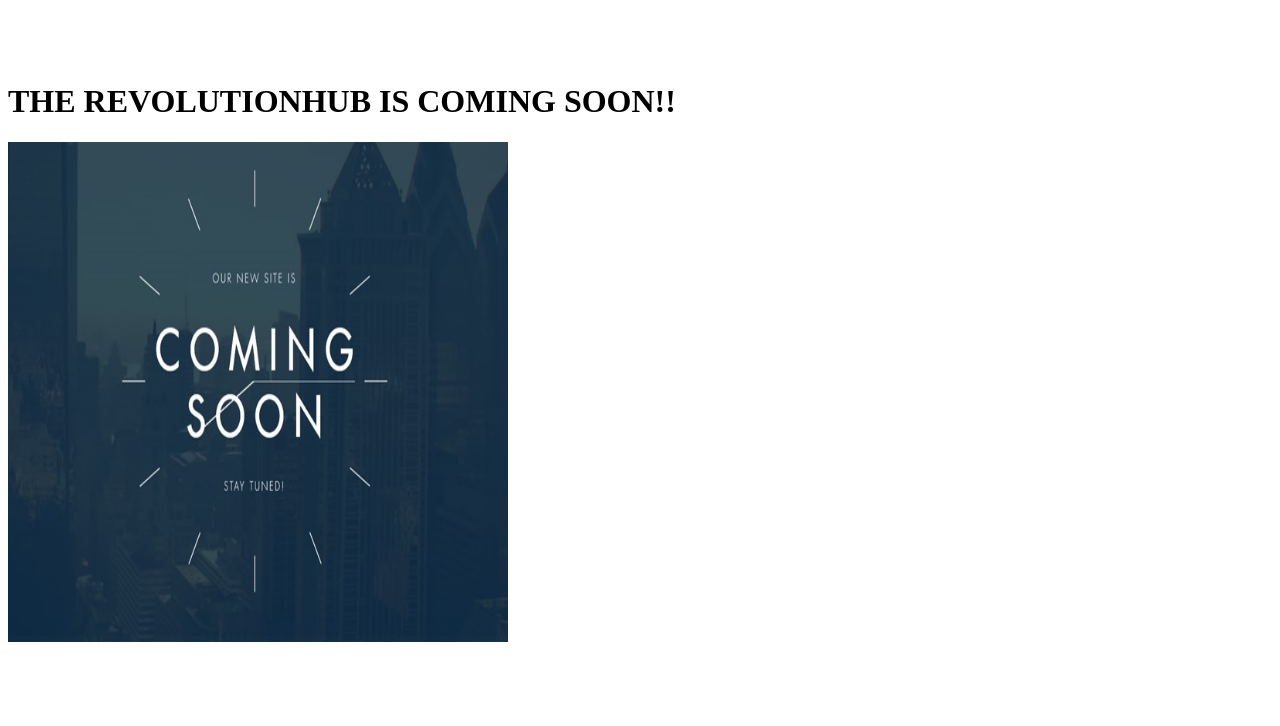
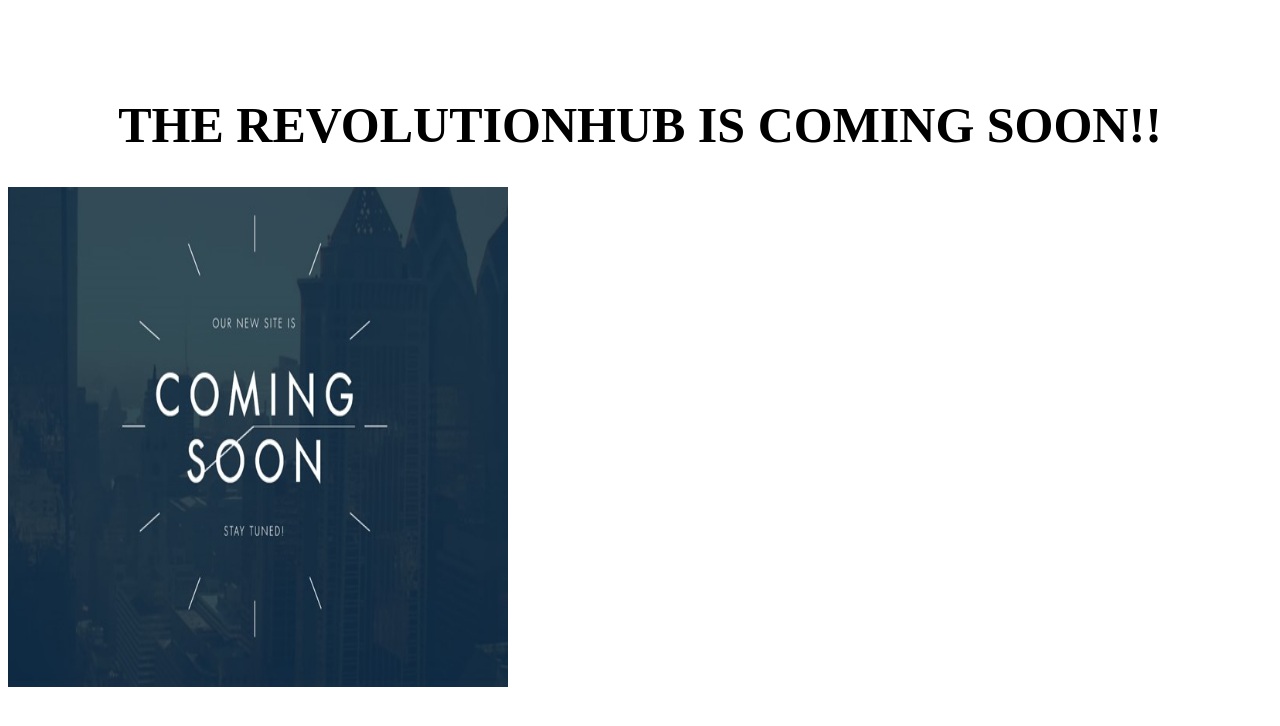
Before and after one commit to neelthakkar21/RevolutionHub, a plain HTML site: page index.html in a window 1280 px wide. Drawn offline with Linux system fonts and the light colour scheme.

Commit message:
Update style.css

```diff
--- a/style.css
+++ b/style.css
@@ -10,3 +10,8 @@ img[Attributes Style] {
     text-align: center;
     color: black;
 }
+h1
+{
+    text-align: center;
+    font-size: 50px;
+}
```
